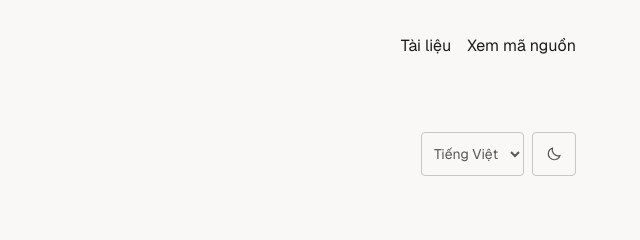
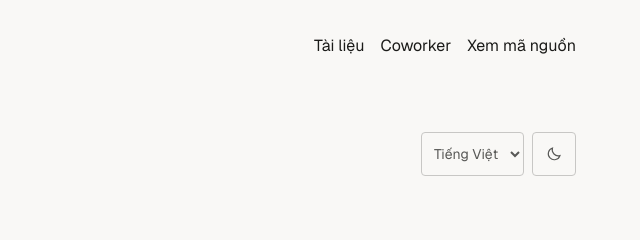
Before and after one commit to dat-hoangnguyentuandat/coworkerAPI, a plain HTML site: page coworkerAPI-web/index.html in a window 1280 px wide. Shown: the top 240 px of the page, 640-1280 px from the left. Drawn offline with nearby package versions, Linux system fonts and the light colour scheme.

Commit message:
docs(links): introduce Coworker companion
Point CoworkerAPI visitors to the Coworker desktop product while keeping repository and hosted-site navigation reciprocal.

```diff
--- a/coworkerAPI-web/index.html
+++ b/coworkerAPI-web/index.html
@@ -15,7 +15,7 @@
 <a class="skip-link" href="#main" data-copy="skip">Đi đến nội dung</a>
 <header class="topbar wrap">
 <a class="brand" href="./"><img src="assets/img/coworker-logo.png" alt="" width="36" height="36">CoworkerAPI</a>
-<div class="header-links"><a class="header-docs" href="docs/index.html" data-copy="docs">Tài liệu</a><a class="header-docs" href="https://github.com/dat-hoangnguyentuandat/coworkerAPI" data-copy="source">GitHub</a></div>
+<div class="header-links"><a class="header-docs" href="docs/index.html" data-copy="docs">Tài liệu</a><a class="header-docs" href="https://ws-coworker.netlify.app/">Coworker</a><a class="header-docs" href="https://github.com/dat-hoangnguyentuandat/coworkerAPI" data-copy="source">GitHub</a></div>
 </header>
 <main id="main">
 <section class="hero wrap">
@@ -61,5 +61,5 @@
 <section class="limits wrap"><h2 data-copy="limitsTitle">Hiểu rõ giới hạn trước khi bắt đầu.</h2><div class="limits-body"><p data-copy="limitsCopy">CoworkerAPI không phải API chính thức của ChatGPT và không bảo đảm tốc độ tương đương một API model trực tiếp. Widget xử lý request tuần tự; SSE được trả sau khi nhận callback hoàn chỉnh.</p><p data-copy="limitsAccount">Khả năng kết nối và giới hạn sử dụng phụ thuộc tài khoản ChatGPT của bạn. Windows là nền tảng chính; cài tunnel và lưu secret bằng DPAPI hiện dành cho Windows.</p><a class="text-link" href="docs/security.html" data-copy="securityDocs">Bảo mật và giới hạn</a></div></section>
 <section class="final-cta wrap"><h2 data-copy="finalTitle">Thiết lập kết nối đầu tiên.</h2><a class="button primary" href="https://github.com/dat-hoangnguyentuandat/coworkerAPI" data-copy="source">Xem mã nguồn</a></section>
 </main>
-<footer class="footer wrap"><span>CoworkerAPI</span><div><a href="docs/index.html" data-copy="docs">Tài liệu</a><a href="https://github.com/dat-hoangnguyentuandat/coworkerAPI">GitHub ↗</a></div><p><span data-copy="contact">Liên hệ:</span> <a href="mailto:hoangdatlnbp@gmail.com">hoangdatlnbp@gmail.com</a></p></footer>
+<footer class="footer wrap"><span>CoworkerAPI</span><div><a href="docs/index.html" data-copy="docs">Tài liệu</a><a href="https://ws-coworker.netlify.app/">Coworker</a><a href="https://github.com/dat-hoangnguyentuandat/coworkerAPI">GitHub ↗</a></div><p><span data-copy="contact">Liên hệ:</span> <a href="mailto:hoangdatlnbp@gmail.com">hoangdatlnbp@gmail.com</a></p></footer>
 </body></html>
```
Also changed, not shown: README.md.
